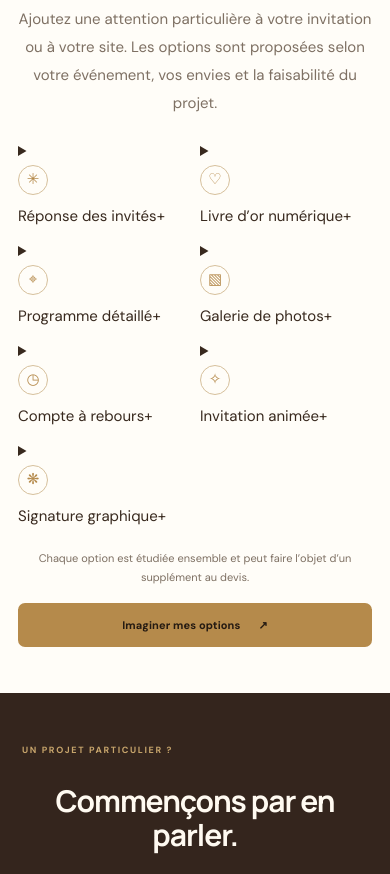
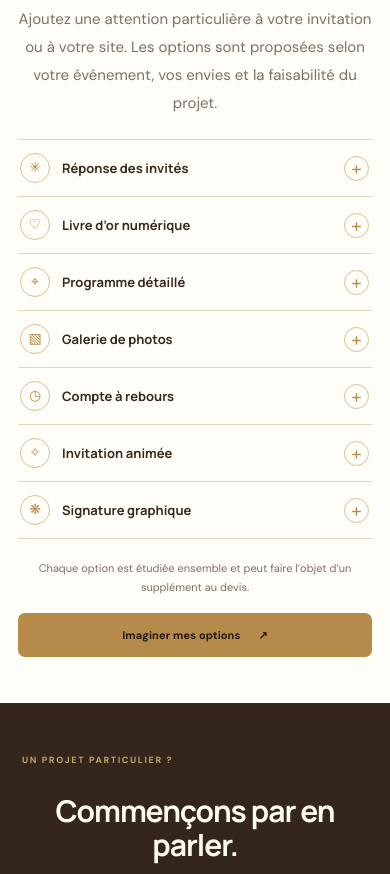
Before and after one commit to chirelhalioua/C-by-C, a Nuxt app: page /formules in a window 390 px wide. Shown: the part 2440-3314 px from the top of the page. Built offline with nearby package versions, Linux system fonts and the light colour scheme; a web font is replaced by a local one.

Commit message:
Align offer images and make options expandable list

```diff
--- a/assets/css/main.css
+++ b/assets/css/main.css
@@ -815,3 +815,109 @@
   .option-card h3 { font-size: 13px; margin-bottom: 6px; }
   .option-card p { font-size: 10px; line-height: 1.5; }
 }
+
+
+/* Nos formules : largeur complète, images toujours à gauche, cartes homogènes */
+.offers-list {
+  width: 100%;
+  max-width: none;
+  padding-left: clamp(20px, 4vw, 64px);
+  padding-right: clamp(20px, 4vw, 64px);
+}
+.offer-card,
+.offer-card-reverse {
+  width: 100%;
+  max-width: none;
+  grid-template-columns: minmax(260px, .8fr) minmax(0, 1.2fr);
+  height: 300px;
+  min-height: 300px;
+}
+.offer-card-reverse .offer-image { order: 0; }
+.offer-card-reverse .offer-copy { order: 0; }
+.offer-image,
+.offer-image img { height: 100%; min-height: 0; }
+.offer-copy { min-width: 0; overflow: auto; }
+@media(max-width:1000px) and (min-width:761px) {
+  .offer-card,
+  .offer-card-reverse { grid-template-columns: minmax(220px, .75fr) minmax(0, 1.25fr); height: 320px; }
+  .offer-copy { padding: 20px; }
+}
+@media(max-width:760px) {
+  .offers-list { padding-left: 18px; padding-right: 18px; }
+  .offer-card,
+  .offer-card-reverse { display:flex; flex-direction:column; height:auto; min-height:0; }
+  .offer-image,.offer-image img { height:155px; min-height:155px; }
+  .offer-copy { overflow:visible; }
+}
+
+/* Options en liste déroulante accessible : cliquer sur + pour lire le détail */
+.options-grid {
+  display: flex !important;
+  flex-direction: column;
+  gap: 0 !important;
+  max-width: 900px;
+  margin: 0 auto;
+  text-align: left;
+  border-top: 1px solid #e2d4c0;
+}
+.option-item {
+  border-bottom: 1px solid #e2d4c0;
+  padding: 0;
+}
+.option-item summary {
+  display: grid;
+  grid-template-columns: 38px minmax(0,1fr) 28px;
+  align-items: center;
+  gap: 14px;
+  padding: 16px 8px;
+  cursor: pointer;
+  list-style: none;
+}
+.option-item summary::-webkit-details-marker { display: none; }
+.option-item .option-symbol {
+  width: 34px;
+  height: 34px;
+  margin: 0;
+  font-size: 16px;
+}
+.option-title {
+  font-family: var(--display);
+  font-size: 16px;
+  font-weight: 650;
+  color: var(--ink);
+}
+.option-toggle {
+  display: grid;
+  place-items: center;
+  width: 27px;
+  height: 27px;
+  border: 1px solid #d6c09c;
+  border-radius: 50%;
+  color: var(--gold);
+  font-size: 20px;
+  line-height: 1;
+  transition: transform .2s, background .2s, color .2s;
+}
+.option-item[open] summary { padding-bottom: 8px; }
+.option-item[open] .option-toggle {
+  transform: rotate(45deg);
+  background: var(--dark);
+  color: #fff;
+  border-color: var(--dark);
+}
+.option-item>p {
+  margin: 0;
+  padding: 0 52px 18px 60px;
+  color: var(--muted);
+  font-size: 13px;
+  line-height: 1.75;
+  max-width: 760px;
+}
+@media(max-width:760px) {
+  .options-grid { max-width: none; }
+  .option-item summary { grid-template-columns: 32px minmax(0,1fr) 26px; gap: 10px; padding: 13px 2px; }
+  .option-item .option-symbol { width: 30px; height: 30px; font-size: 14px; }
+  .option-title { font-size: 13px; }
+  .option-toggle { width: 25px; height: 25px; font-size: 19px; }
+  .option-item>p { padding: 0 34px 15px 42px; font-size: 11px; line-height: 1.65; }
+}
```
